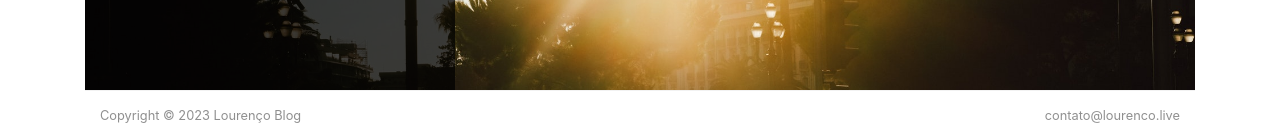
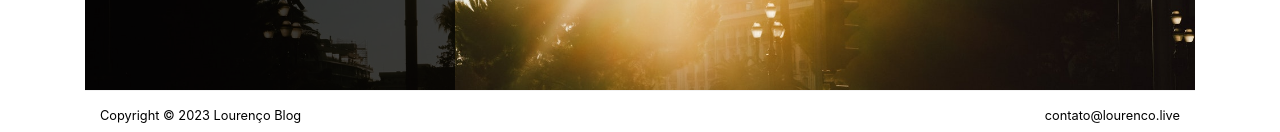
Before and after one commit to renelourenco/lourencoblog, a Jekyll site: the page built from index.html, in a window 1280 px wide and 1400 px high, scrolled down 976 px. Shown: the part 1265-1397 px from the top of the window. Built offline with Jekyll 4.4.1, drawn with Linux system fonts in a browser that asks for light colours; nearby versions of some CDN libraries; the list of posts is cut into pages by our own code.

Commit message:
Update screen.css

```diff
--- a/assets/css/screen.css
+++ b/assets/css/screen.css
@@ -318,7 +318,7 @@ span.post-read-more a:hover {
     padding-top: 15px;
     padding-bottom: 0px;
     font-size: 0.8rem;
-    color: rgba(0, 0, 0, .44);
+    color: rgba(0, 0, 0, 1);
     margin-top: 50px;
     margin-bottom: 10px;
     position: relative;
```
